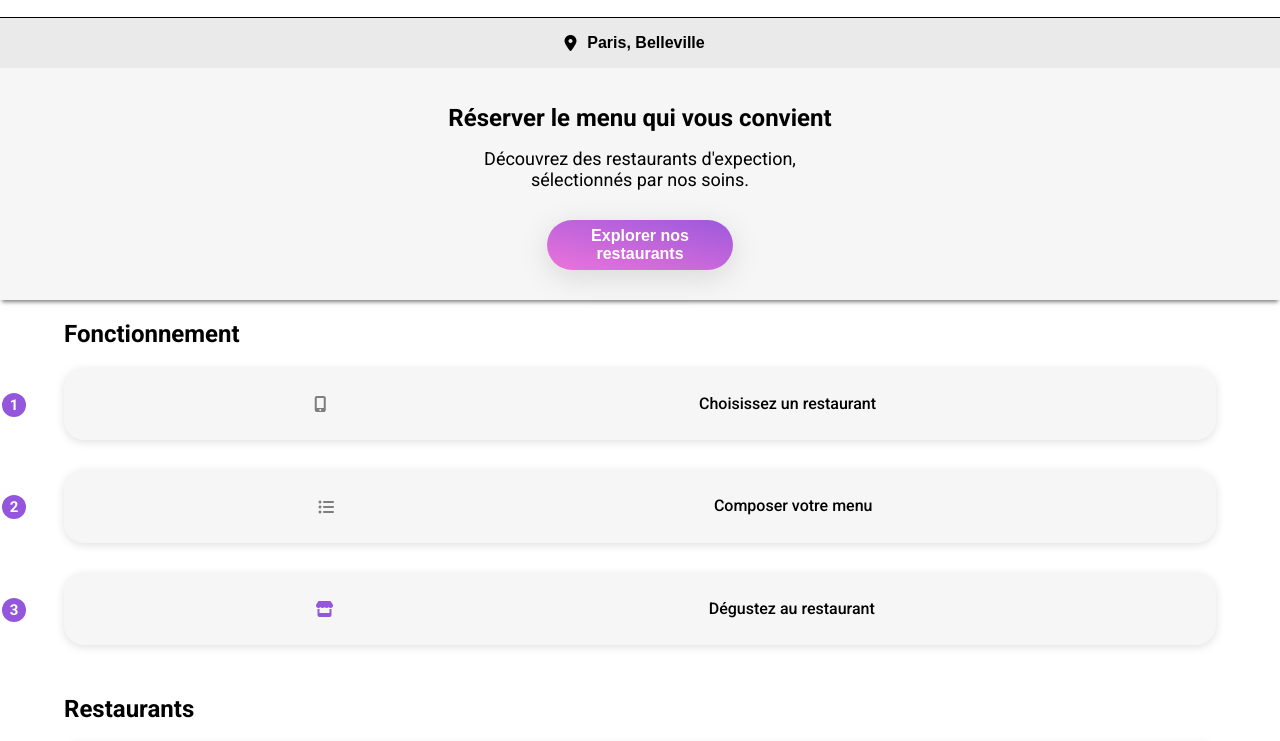
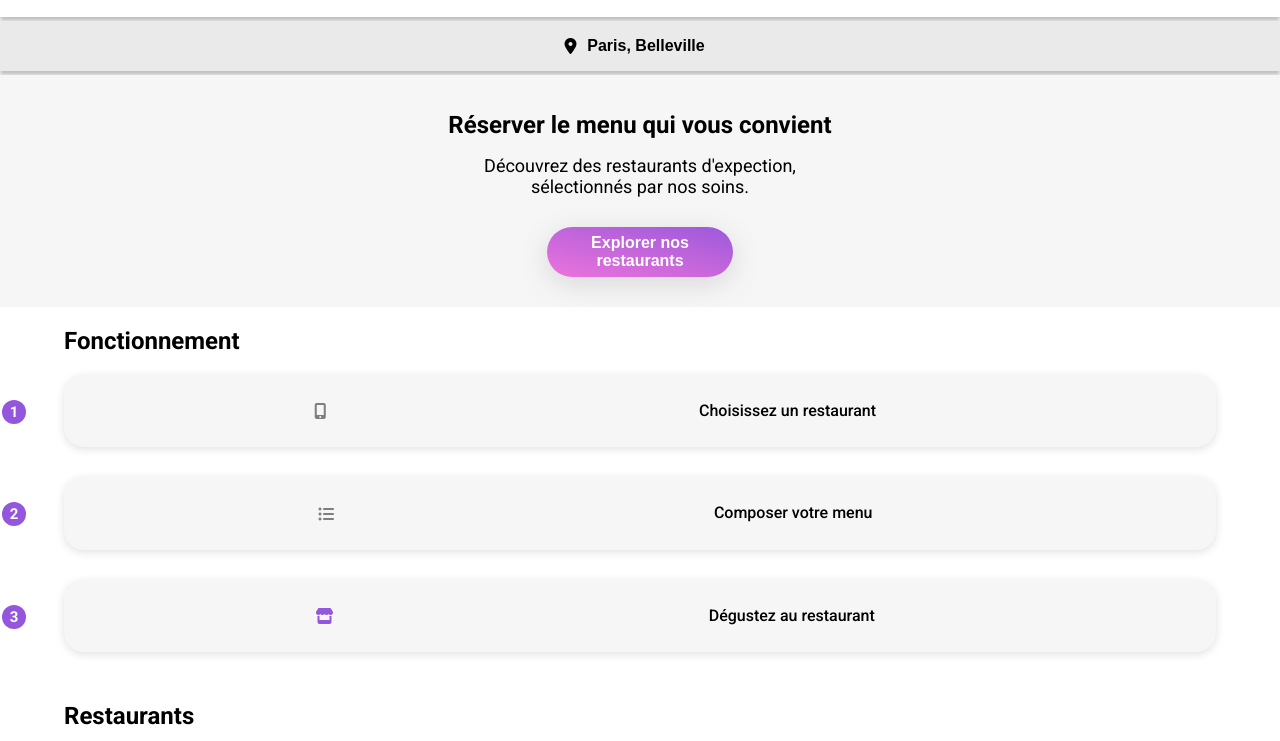
Before and after one commit to jorisbertier/ohMyFood, a website: page index.html in a window 1280 px wide. Shown: the part 59-800 px from the top of the page. Drawn offline with Linux system fonts and the light colour scheme; grey boxes are pictures that could not be loaded.

Commit message:
edit headear box shadow

```diff
--- a/asset/component/header.scss
+++ b/asset/component/header.scss
@@ -10,6 +10,10 @@ header {
         justify-content: center;
         background: $third-color;
         height: 50px;
+        margin-bottom: 4px;
+        margin-top: 4px;
+        box-shadow: 0px 4px 4px 0px #00000040;
+
 
         i{
             display: flex;
@@ -37,7 +41,7 @@ header {
         background-color: $secondary-color;
         padding-bottom: 30px;
         padding-top: 20px;
-        box-shadow: 0px 4px 4px -2px rgba(0, 0, 0, 0.5);
+
 
         h1 {
             text-align: center;
--- a/asset/component/navbar.scss
+++ b/asset/component/navbar.scss
@@ -3,8 +3,9 @@ nav {
     justify-content: center;
     max-width: 100%;
     height: 5%;
-    border-bottom: 1px solid black;
     padding: 20px;
+    box-shadow: 0px 4px 4px 0px #00000040;
+
     img {
         width: 197px;
         height: 36px;
```
Also changed, not shown: asset/component/navbar.css, build/style.css, 2 other files.
